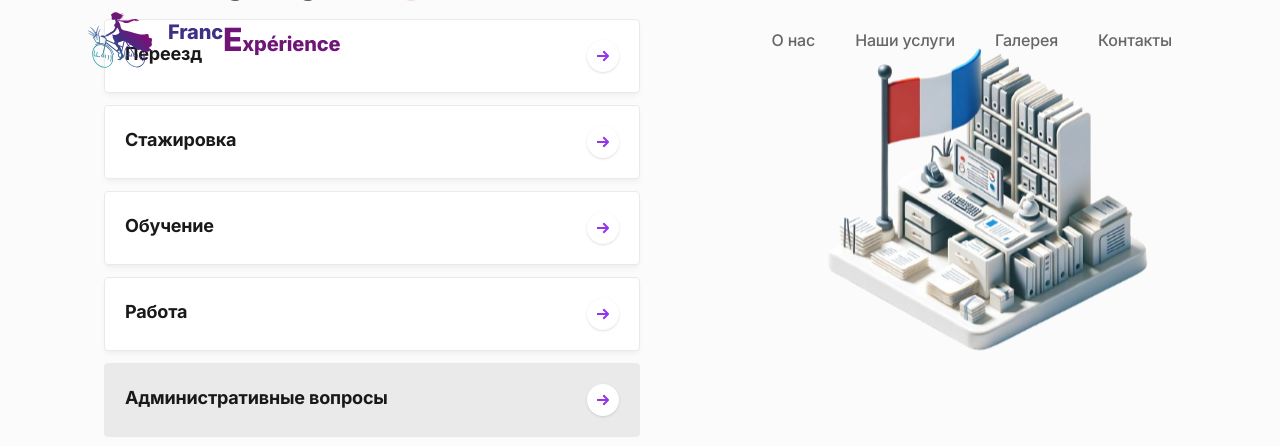
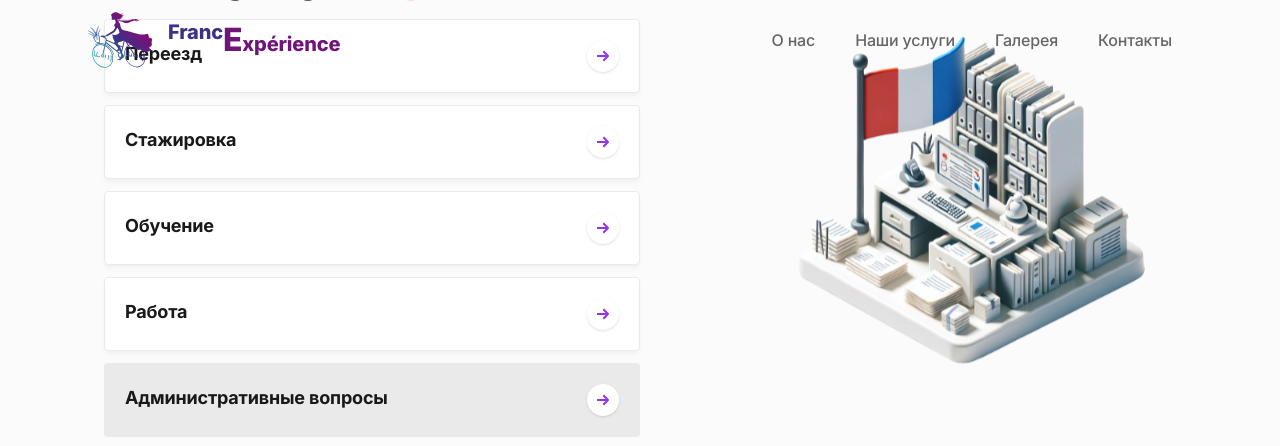
Before and after one commit to SergeMiro/france_andrei-master, a Next.js app: page / in a window 1280 px wide. Both pictures are taken after a click on the link "Административные вопросы". Shown: the part 1120-1566 px from the top of the page. Built offline with nearby package versions, Linux system fonts and the light colour scheme.

Commit message:
correction_allpagesfixe

```diff
--- a/components/features.tsx
+++ b/components/features.tsx
@@ -223,7 +223,7 @@ export default function Features() {
 							unmount={false}
 						 >
 							<div className="relative inline-flex flex-col">
-							  <Image className="md:max-w-full mx-auto rounded h-auto transform animate-float" src={AdministrationImg} wwidth={400} height="369"  alt="stage image" />
+							  <Image className="md:max-w-full mx-auto rounded h-auto transform animate-float" src={AdministrationImg} width={400} height="369"  alt="stage image" />
 							</div>
 							</Transition>
 
```
